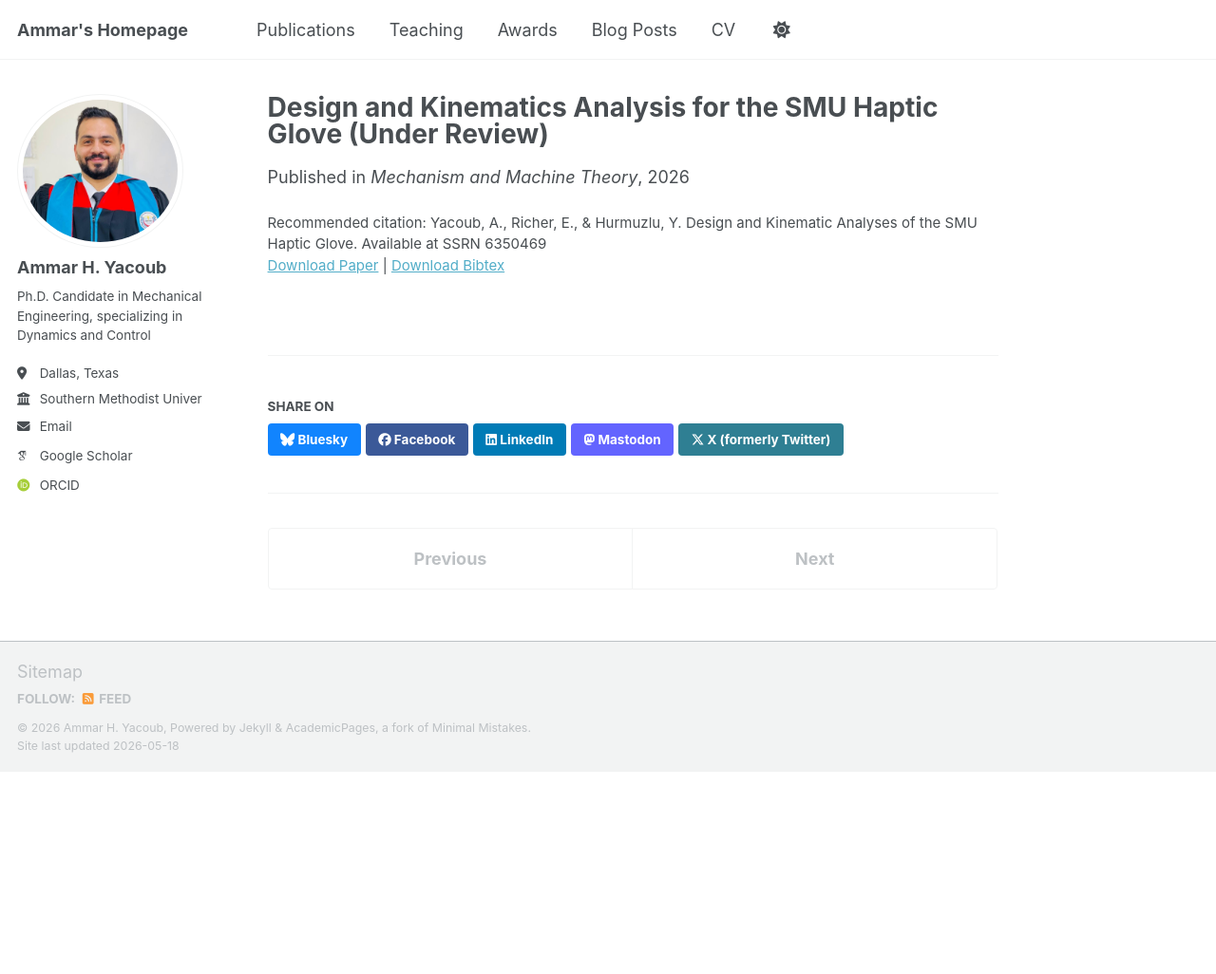
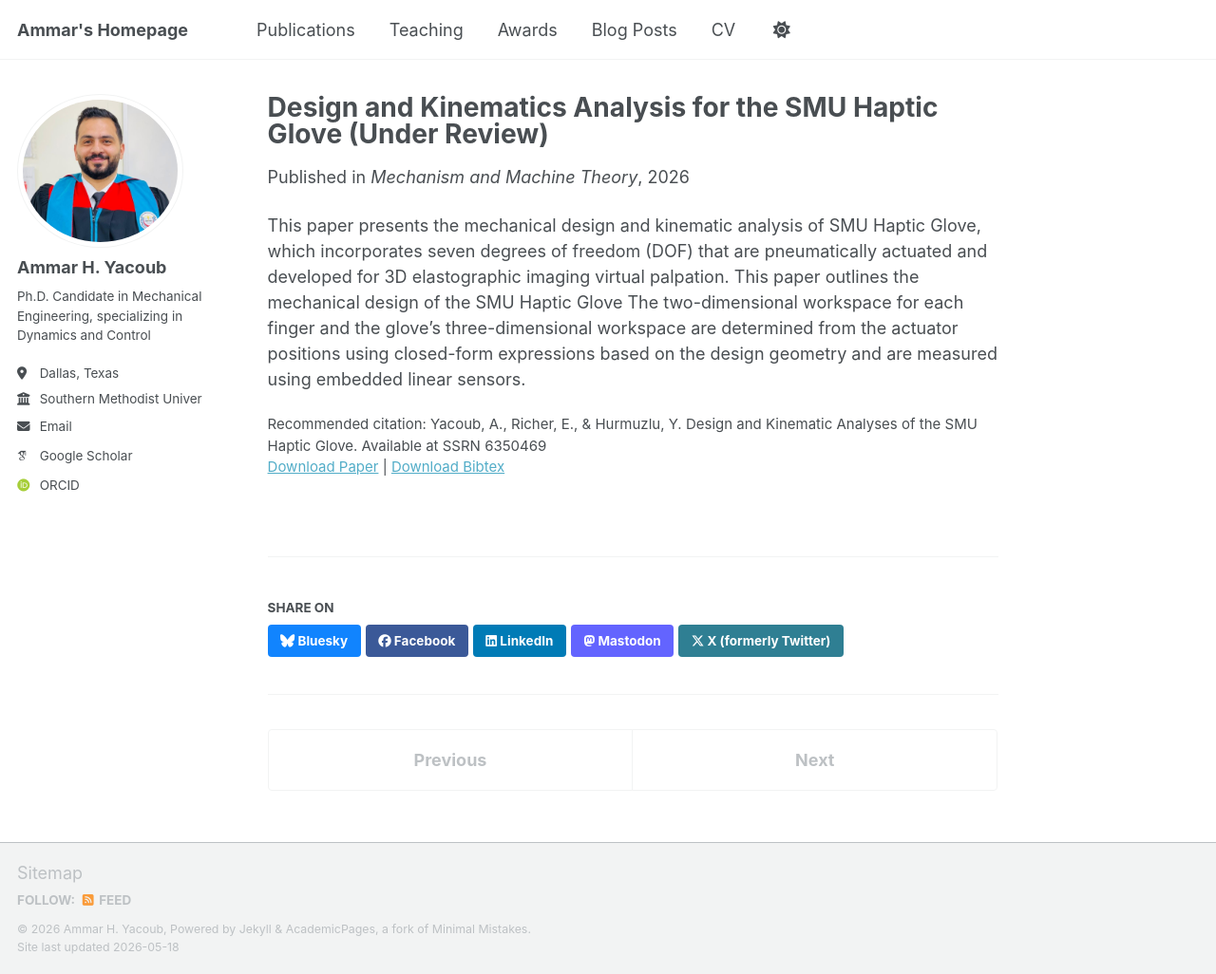
Before and after one commit to AmmarYacoub/AmmarYacoub.github.io, a Jekyll site: the page built from _publications/Design.md, in a window 1280 px wide and 1026 px high. Shown: the whole window at 95% size. Built offline with Jekyll 4.4.1, drawn with Linux system fonts in a browser that asks for light colours; some web fonts are replaced; a script bundle is joined from its source files by our own code; library files that are not in the unit come from our copies; some of the changed lines change nothing that is shown.

Commit message:
Update publication details for Design paper
Added submission status and venue details for the paper.

```diff
--- a/_publications/Design.md
+++ b/_publications/Design.md
@@ -3,10 +3,11 @@
 collection: publications
 category: Under Review
 permalink: /publication/Design
-excerpt: This paper presents the mechanical design and kinematic analysis of SMU Haptic Glove, which incorporates seven degrees of freedom (DOF) that are pneumatically actuated and developed for 3D elastographic imaging virtual palpation. This paper outlines the mechanical design of the SMU Haptic Glove The two-dimensional workspace for each finger and the glove's three-dimensional workspace are determined from the actuator positions using closed-form expressions based on the design geometry and are measured using embedded linear sensors.
 date: 2026-01-01
+status: 'submitted'
 venue: 'Mechanism and Machine Theory'
 bibtexurl: 'https://AmmarYacoub.github.io/files/Design.bib'
 paperurl: 'https://academicpages.github.io/files/paper2.pdf'
 citation: 'Yacoub, A., Richer, E., & Hurmuzlu, Y. Design and Kinematic Analyses of the SMU Haptic Glove. Available at SSRN 6350469'
 ---
+This paper presents the mechanical design and kinematic analysis of SMU Haptic Glove, which incorporates seven degrees of freedom (DOF) that are pneumatically actuated and developed for 3D elastographic imaging virtual palpation. This paper outlines the mechanical design of the SMU Haptic Glove The two-dimensional workspace for each finger and the glove's three-dimensional workspace are determined from the actuator positions using closed-form expressions based on the design geometry and are measured using embedded linear sensors.
```
